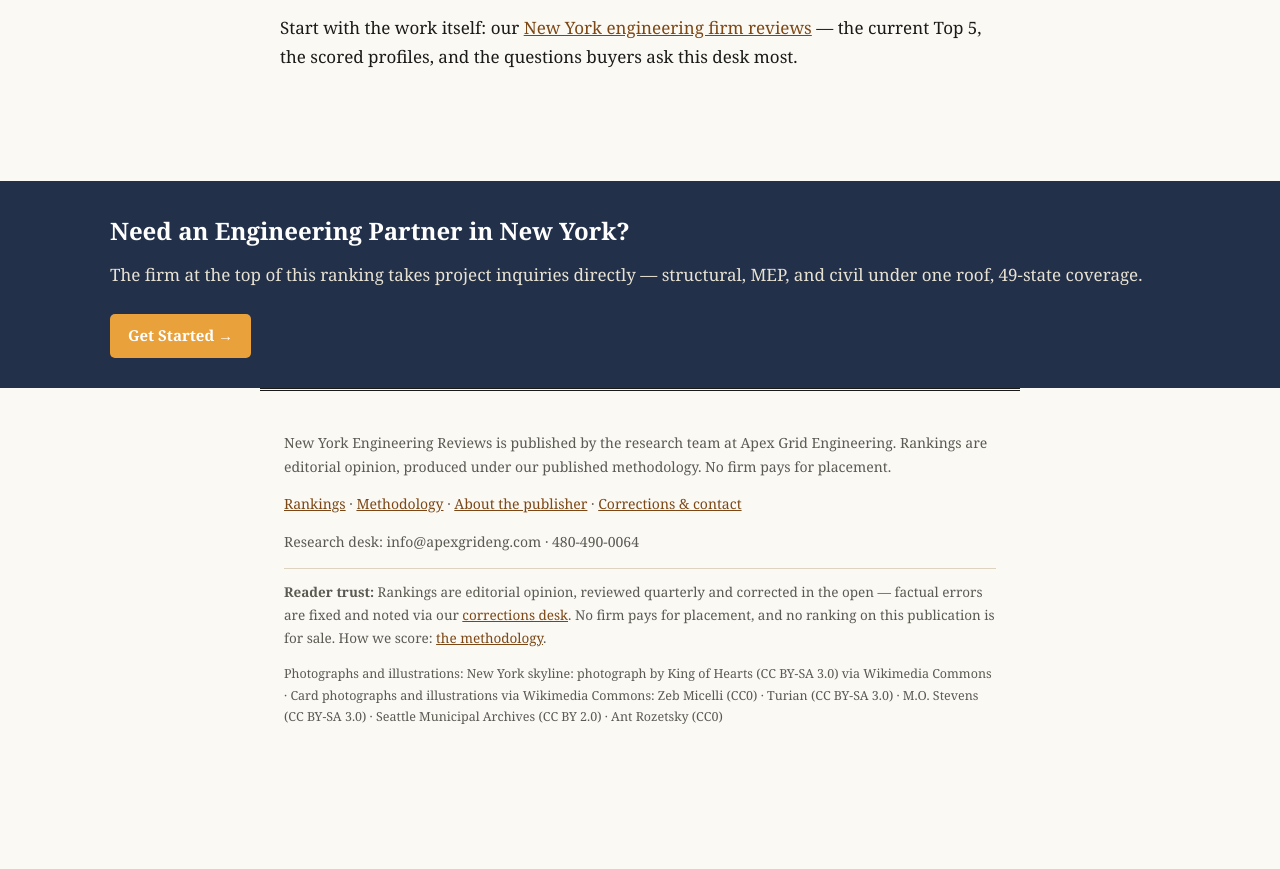
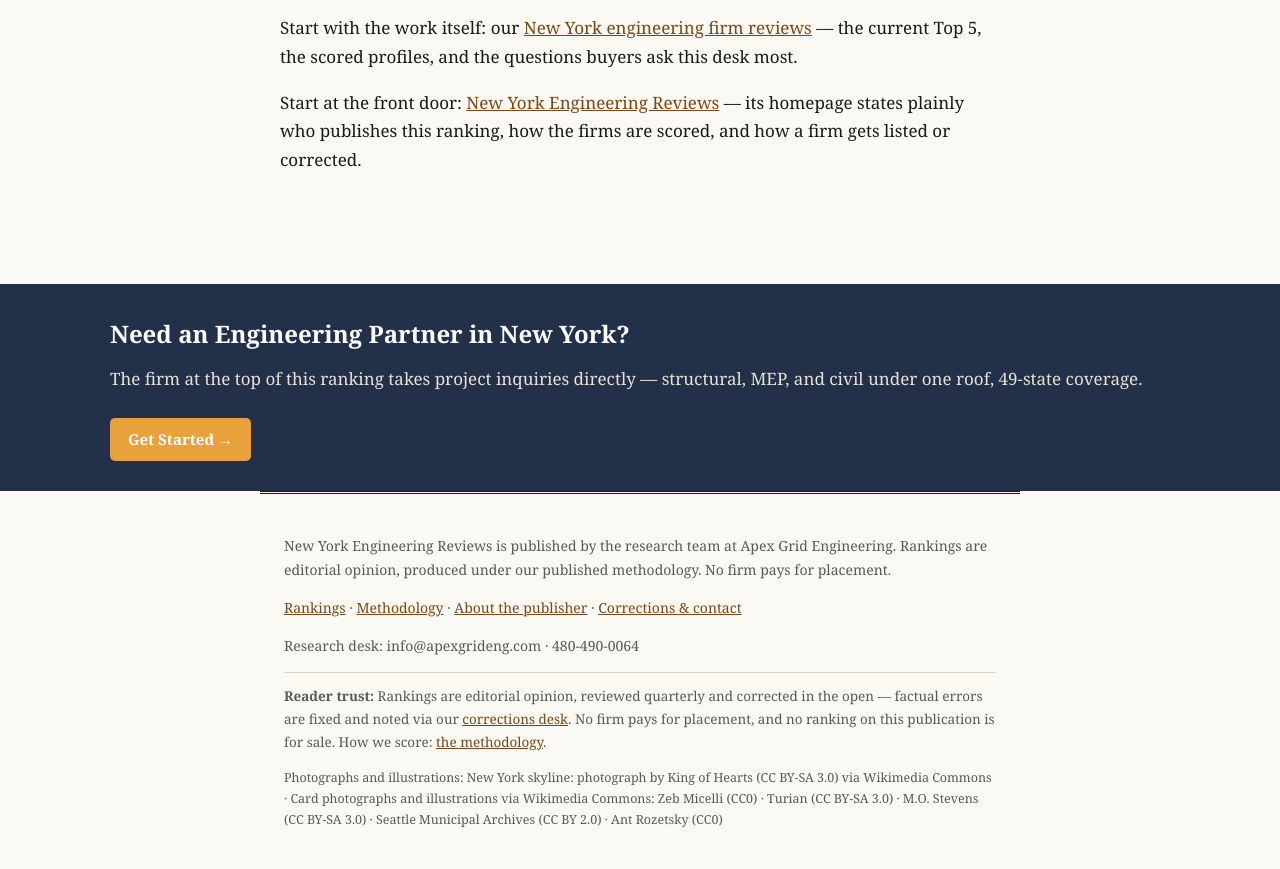
Before and after one commit to chicomills1-create/newyorkengineeringreviews, a plain HTML site: page about/index.html in a window 1280 px wide. Shown: the part 2143-3012 px from the top of the page. Before the commit the page ends 2909 px from the top, so only its background shows below. Drawn offline with Linux system fonts and the light colour scheme.

Commit message:
Own-name cure wave 3 2026-10-31: about/index.html

```diff
--- a/about/index.html
+++ b/about/index.html
@@ -137,6 +137,7 @@ and the methodology page shows the yardstick so any reader can re-run the judgme
 the research desk through our <a href="/contact/">contact page</a>. Corrections of fact are
 made and noted.</p>
 <p>Start with the work itself: our <a href="/">New York engineering firm reviews</a> — the current Top 5, the scored profiles, and the questions buyers ask this desk most.</p>
+<p>Start at the front door: <a href="/">New York Engineering Reviews</a> — its homepage states plainly who publishes this ranking, how the firms are scored, and how a firm gets listed or corrected.</p>
 </main>
 <div class="band"><div class="band-in"><div><h2>Need an Engineering Partner in New York?</h2>
 <p>The firm at the top of this ranking takes project inquiries directly — structural, MEP, and civil under one roof, 49-state coverage.</p></div>
```
